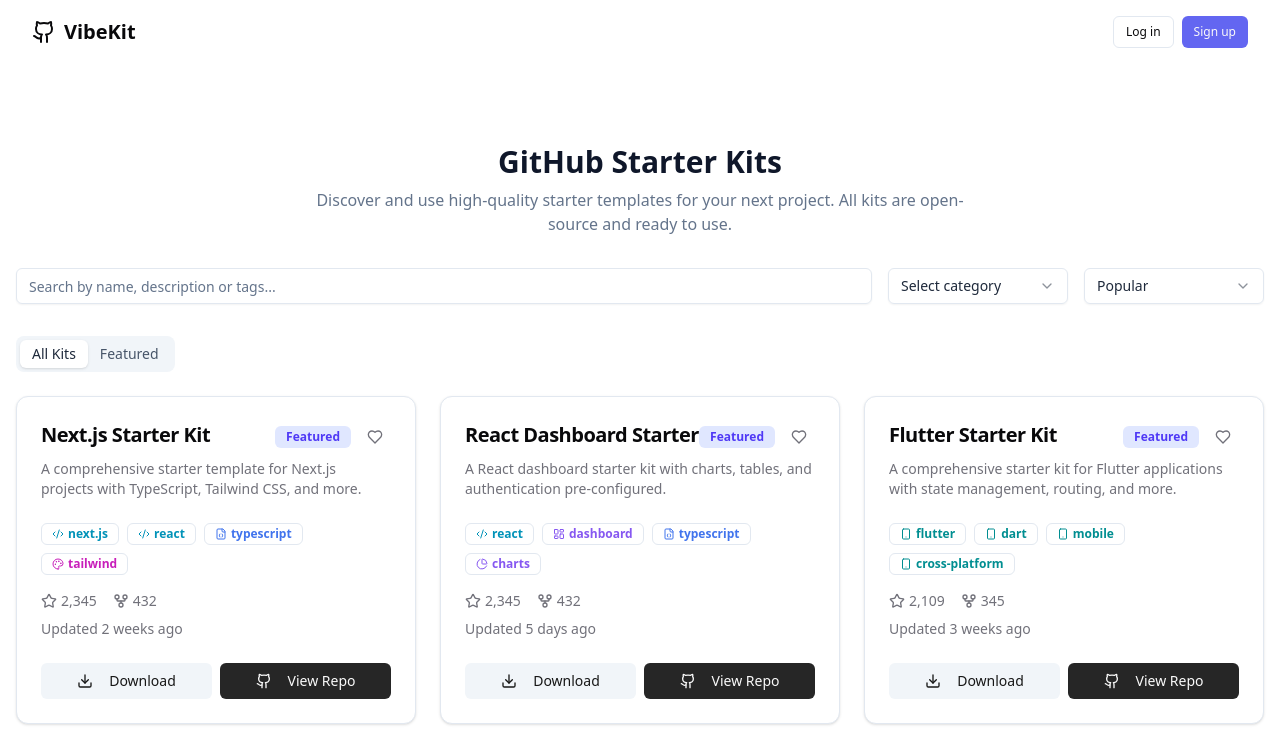
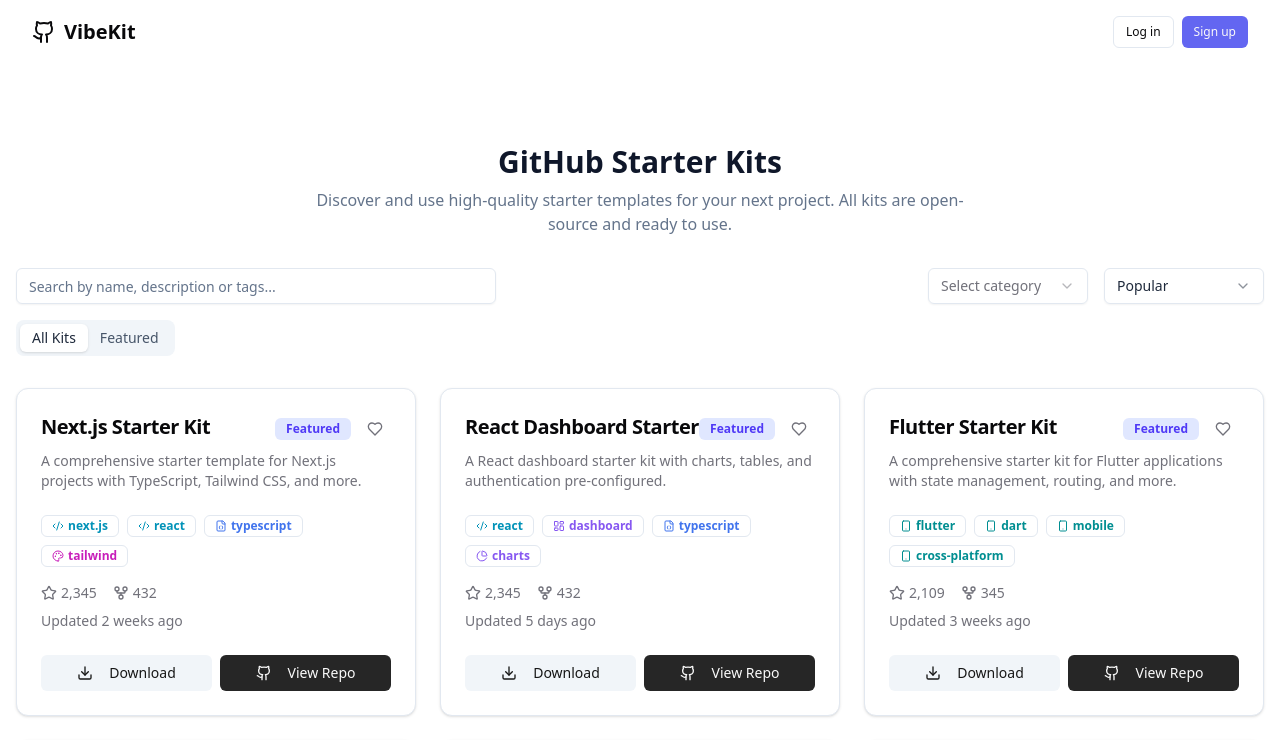
Before and after one commit to adamtossell/vibe-kit, a Next.js app: page / in a window 1280 px wide. Shown: the top 740 px of the page. Built offline with nearby package versions, Linux system fonts and the light colour scheme.

Commit message:
Active filters

```diff
--- a/app/page.tsx
+++ b/app/page.tsx
@@ -34,6 +34,7 @@ import {
   DockIcon as Docker,
   Braces,
   Workflow,
+  X,
 } from "lucide-react"
 import { Navbar } from "@/components/navbar"
 
@@ -438,8 +439,8 @@ export default function StarterKitsDirectory() {
             </p>
           </div>
 
-          <div className="flex flex-col md:flex-row gap-4 mb-8">
-            <div className="flex-1">
+          <div className="flex flex-col md:flex-row gap-4 mb-4">
+            <div className="flex-1 md:max-w-[480px]">
               <Input
                 placeholder="Search by name, description or tags..."
                 value={searchQuery}
@@ -447,31 +448,19 @@ export default function StarterKitsDirectory() {
                 className="w-full border-slate-200 hover:border-slate-300 focus:ring-2 focus:ring-primary focus:ring-offset-2 focus-visible:outline-none focus-visible:ring-2 focus-visible:ring-primary focus-visible:ring-offset-2 placeholder:text-slate-500"
               />
             </div>
-            <div className="flex flex-col sm:flex-row gap-4">
+            <div className="flex flex-col sm:flex-row gap-4 md:ml-auto">
               <Select
-                value={selectedCategories}
-                onValueChange={(value) => {
-                  // Handle checkbox toggle
-                  setSelectedCategories((prev) => {
-                    const valueArray = Array.isArray(value) ? value : [value];
-                    const category = valueArray[valueArray.length - 1];
-
-                    if (prev.includes(category)) {
-                      return prev.filter(c => c !== category);
-                    } else {
-                      return [...prev, category];
-                    }
-                  });
-                }}
+                value={selectedCategories.length > 0 ? "has-selected" : undefined}
+                onValueChange={() => {}}
               >
                 <SelectTrigger
-                  className="w-full sm:w-[180px] border-slate-200 hover:border-slate-300 focus:ring-2 focus:ring-primary focus:ring-offset-2 focus-visible:outline-none focus-visible:ring-2 focus-visible:ring-primary focus-visible:ring-offset-2 text-slate-800"
+                  className="w-full sm:w-[160px] border-slate-200 hover:border-slate-300 focus:ring-2 focus:ring-primary focus:ring-offset-2 focus-visible:outline-none focus-visible:ring-2 focus-visible:ring-primary focus-visible:ring-offset-2 text-slate-800"
                 >
-                  <SelectValue>
-                    {selectedCategories.length === 0 ? "Select category" : `${selectedCategories.length} selected`}
+                  <SelectValue placeholder="Select category" className="text-slate-500 data-[state=placeholder]:text-slate-500">
+                    {selectedCategories.length > 0 ? `${selectedCategories.length} selected` : "Select category"}
                   </SelectValue>
                 </SelectTrigger>
-                <SelectContent className="border-slate-200 max-h-[20rem] relative">
+                <SelectContent className="border-slate-200">
                   <div className="overflow-y-auto pb-[40px]" style={{ maxHeight: "calc(20rem - 40px)" }}>
                     {/* Frontend/Web Technologies */}
                     <SelectGroup>
@@ -748,11 +737,11 @@ export default function StarterKitsDirectory() {
 
               <Select value={sortBy} onValueChange={setSortBy}>
                 <SelectTrigger
-                  className="w-full sm:w-[180px] border-slate-200 hover:border-slate-300 focus:ring-2 focus:ring-primary focus:ring-offset-2 focus-visible:outline-none focus-visible:ring-2 focus-visible:ring-primary focus-visible:ring-offset-2 text-slate-800"
+                  className="w-full sm:w-[160px] border-slate-200 hover:border-slate-300 focus:ring-2 focus:ring-primary focus:ring-offset-2 focus-visible:outline-none focus-visible:ring-2 focus-visible:ring-primary focus-visible:ring-offset-2 text-slate-800"
                 >
                   <SelectValue placeholder="Sort by" />
                 </SelectTrigger>
-                <SelectContent className="border-slate-200" hideScrollArrows hideDownIcon>
+                <SelectContent className="border-slate-200">
                   <SelectItem
                     value="popular"
                     className="text-slate-600 data-[highlighted]:bg-slate-100 data-[state=checked]:bg-slate-100 data-[state=checked]:text-slate-800"
@@ -788,8 +777,44 @@ export default function StarterKitsDirectory() {
             </div>
           </div>
 
-          <Tabs defaultValue="all" className="mb-8">
-            <TabsList className="mb-4 bg-slate-100">
+          {/* Add the active filters row here */}
+          {selectedCategories.length > 0 && (
+            <div className="mt-4">
+              {selectedCategories.map((category) => {
+                const tagColor = getTagColor(category);
+                return (
+                  <Badge
+                    key={category}
+                    variant="outline"
+                    className="text-xs py-[2px] px-[10px] mr-2 inline-flex items-center border-slate-200"
+                    style={{
+                      color: tagColor,
+                    }}
+                  >
+                    {category}
+                    <button
+                      onClick={() => setSelectedCategories(prev => prev.filter(c => c !== category))}
+                      className="ml-1 hover:text-destructive"
+                      style={{
+                        color: tagColor,
+                      }}
+                    >
+                      <X className="h-3 w-3" />
+                    </button>
+                  </Badge>
+                );
+              })}
+              <span
+                onClick={() => setSelectedCategories([])}
+                className="text-[14px] text-slate-500 hover:text-slate-800 cursor-pointer ml-3"
+              >
+                Clear all
+              </span>
+            </div>
+          )}
+
+          <Tabs defaultValue="all" className="mt-4 mb-8">
+            <TabsList className="mb-6 bg-slate-100">
               <TabsTrigger
                 value="all"
                 className="data-[state=active]:text-slate-800 data-[state=inactive]:text-slate-600"
```
